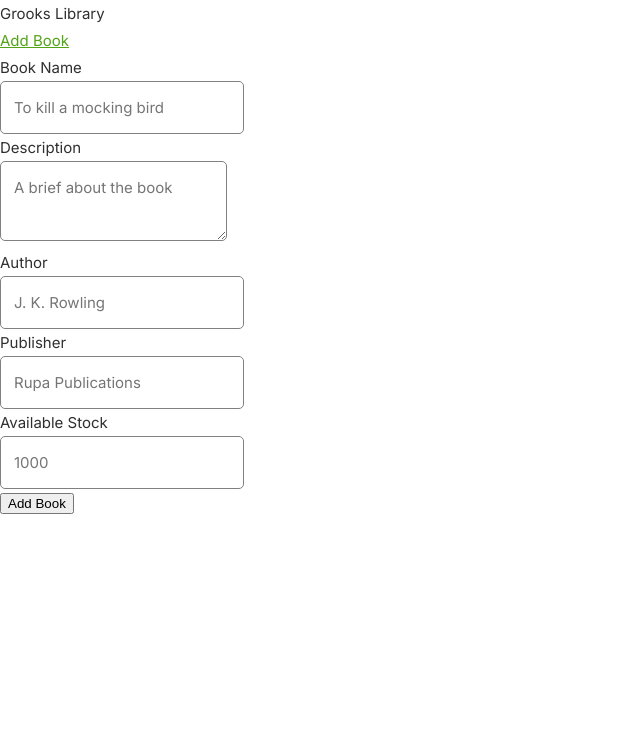
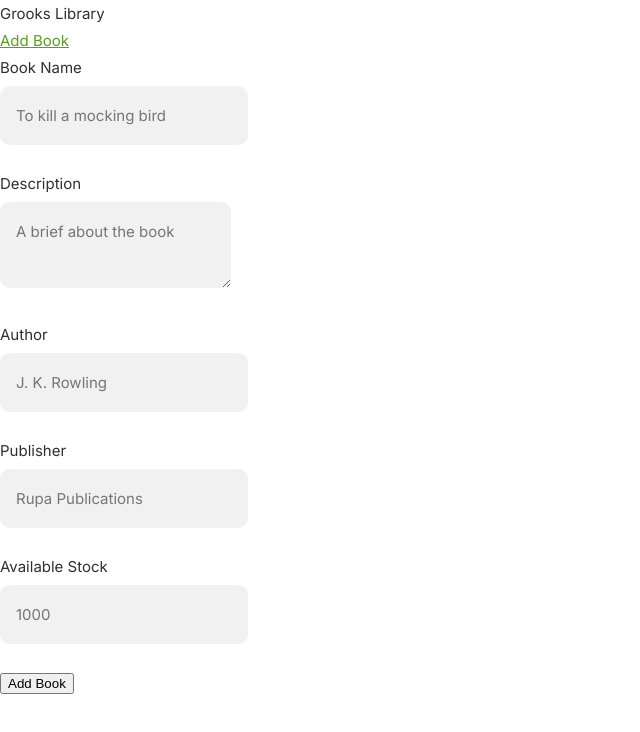
Before and after one commit to DevangMstryls/Grooks-Library, a React (Create React App) app: page /add in a window 1280 px wide. Shown: the top 732 px of the page, without its empty margins (0-640 px from the left). Built offline with nearby package versions, Linux system fonts and the light colour scheme.

Commit message:
master/styling: added input styles and associated changes in components

```diff
--- a/src/components/form/NumberField.tsx
+++ b/src/components/form/NumberField.tsx
@@ -39,10 +39,12 @@ const NumberField = (props: Props) => {
                 placeholder={placeholder}
                 {...register(name, rules)}
             />
-            {
-                (touched && error) &&
-                <p className={'m-0 txt-clr-error p7'}>{error}</p>
-            }
+            <div className={'pos-rel error-wrpr'}>
+                {
+                    (touched && error) &&
+                    <p className={'pos-abs m-0 txt-clr-error p8'}>{error}</p>
+                }
+            </div>
         </div>
     );
 };
--- a/src/components/form/TextField.tsx
+++ b/src/components/form/TextField.tsx
@@ -39,10 +39,12 @@ const TextField = (props: Props) => {
                 placeholder={placeholder}
                 {...register(name, rules)}
             />
-            {
-                (touched && error) &&
-                <p className={'m-0 txt-clr-error p7'}>{error}</p>
-            }
+            <div className={'pos-rel error-wrpr'}>
+                {
+                    (touched && error) &&
+                    <p className={'pos-abs m-0 txt-clr-error p8'}>{error}</p>
+                }
+            </div>
         </div>
     );
 };
--- a/src/components/form/TextareaField.tsx
+++ b/src/components/form/TextareaField.tsx
@@ -34,14 +34,17 @@ const TextareaField = (props: Props) => {
                 </>
             }
             <textarea
+                rows={2}
                 defaultValue={defaultValue}
                 placeholder={placeholder}
                 {...register(name, rules)}
             />
-            {
-                (touched && error) &&
-                <p className={'m-0 txt-clr-error p7'}>{error}</p>
-            }
+            <div className={'pos-rel error-wrpr'}>
+                {
+                    (touched && error) &&
+                    <p className={'pos-abs m-0 txt-clr-error p8'}>{error}</p>
+                }
+            </div>
         </div>
     );
 };
--- a/src/styles/core/_classes.scss
+++ b/src/styles/core/_classes.scss
@@ -1,6 +1,9 @@
 //@import "variables";
 
 .m {
+  &-x-auto {
+    margin: 0 auto;
+  }
   &-0 {
     margin: 0;
   }
@@ -13,3 +16,18 @@
     }
   }
 }
+
+.mxw {
+  &-600 {
+    max-width: 600px;
+  }
+}
+
+.pos {
+  &-abs {
+    position: absolute;
+  }
+  &-rel {
+    position: relative;
+  }
+}
--- a/src/styles/core/_form-fields.scss
+++ b/src/styles/core/_form-fields.scss
@@ -1,23 +1,44 @@
 input, textarea {
   @extend .p5;
-  border: 1px solid gray;
-  border-radius: 5px;
-  padding: 12px 13px;
   outline: none;
+  border: none;
+  border-radius: 10px;
+  padding: 16px;
+  background-color: $color-light-gray-1;
+
   &:focus {
-    border-color: $color-accent;
+    background-color: $color-light-gray-2;
   }
 }
 
 
 .form-field {
+  label {
+    display: inline-block;
+    margin-bottom: 5px;
+  }
+
+  .error-wrpr {
+    min-height: 20px;
+    margin-top: 5px;
+  }
+
   &.has-error {
     label {
       color: $color-error;
     }
+
     input, textarea {
-      &, &:focus {
-        border-color: $color-error;
+      & {
+        background-color: $color-light-red-1;
+      }
+
+      &:focus {
+        background-color: $color-light-red-2;
+      }
+
+      &::placeholder {
+        color: $color-light-red-3;
       }
     }
   }
--- a/src/styles/core/_typography.scss
+++ b/src/styles/core/_typography.scss
@@ -110,10 +110,3 @@ h6, .h6 {
   line-height: 150%;
   @include fluid-type($min_width, $max_width, 11px, 13px);
 }
-
-.p9 {
-  font-size: $font-Inter;
-  font-weight: $primary-font-wt-medium;
-  line-height: 150%;
-  @include fluid-type($min_width, $max_width, 13px, 16px);
-}
--- a/src/styles/core/_variables.scss
+++ b/src/styles/core/_variables.scss
@@ -14,17 +14,19 @@ $color-accent-dark: darken(#53a318, 10);
 
 $color-black: #2f2f2f;
 $color-white: white;
-$color-light-gray-1: #E0E0E0;
-$color-whitesmoke: whitesmoke;
-$color-whitesmoke-2: #f7f7f7;
-$color-whitesmoke-3: #e7e7e7;
 $color-transparent: transparent;
-$color-dark-gray-1: #bdbdbd;
-$color-dark-gray-2: #828282;
-$color-dark-gray-3: #333333;
-$color-dark-gray-4: #323232;
-$color-dark-gray-5: #c4c4c4;
-$color-error: #FE4E41;
+
+$color-gray-1: #7D7D7D;
+$color-gray-2: #878787;
+$color-light-gray-1: #F1F1F1;
+$color-light-gray-2: #E3E3E3;
+$color-light-gray-3: #B6B6B6;
+$color-dark-gray-1: #343434;
+
+$color-error: #FF0000;
+$color-light-red-1: #FFDCDC;
+$color-light-red-2: #FFD6D6;
+$color-light-red-3: #FF7373;
 
 $transition-basic: all 300ms ease-in-out;
 
```
